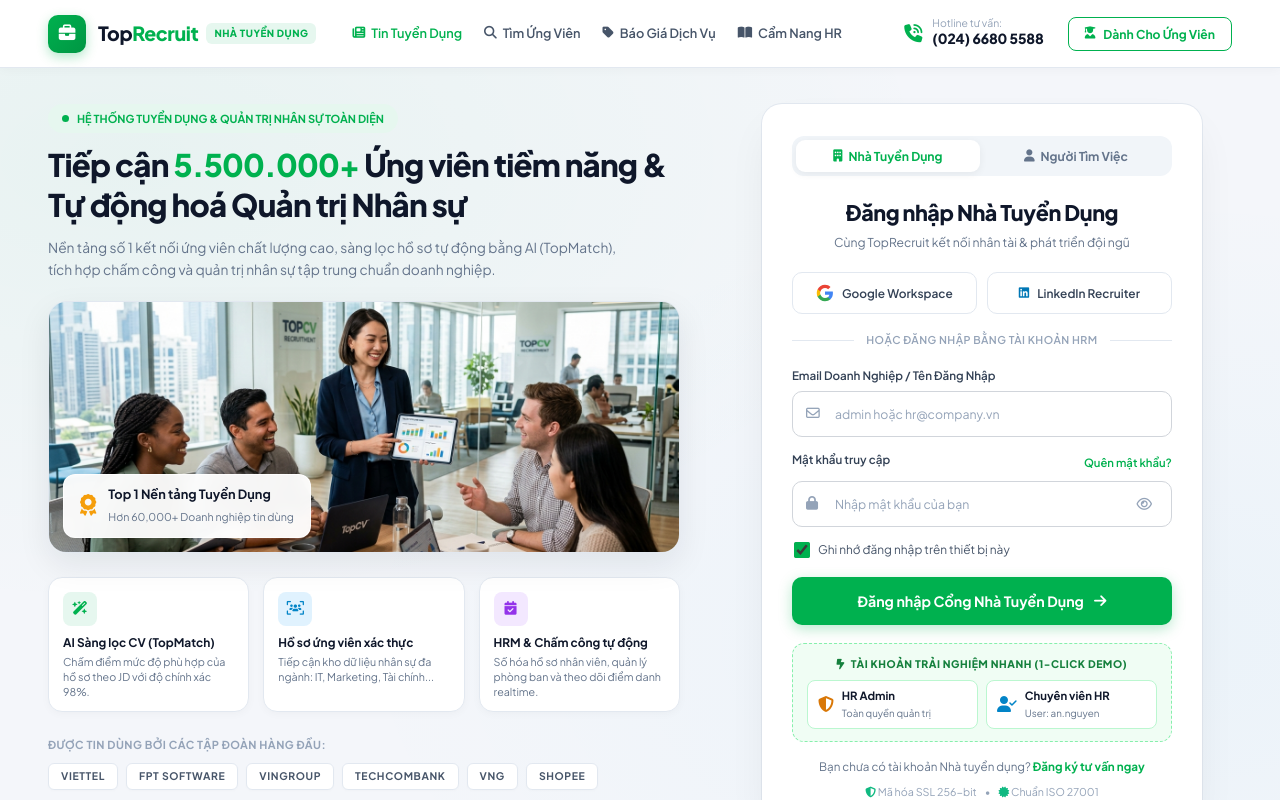
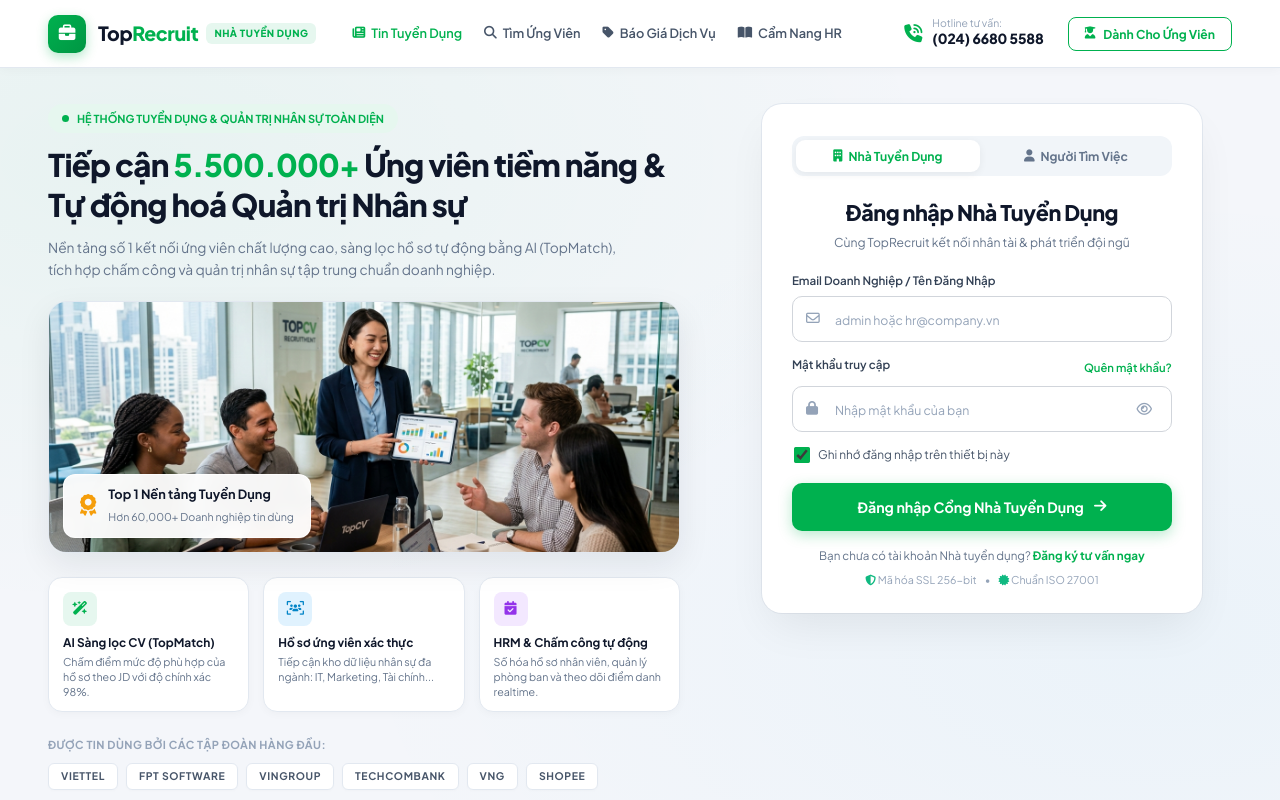
Before and after one commit to Qtruong26/H-th-ng-Qu-n-l-Nh-n-s-HRM-, a website: page app/src/public/index.html in a window 1280 px wide. Shown: the top 800 px of the page. Drawn offline with nearby package versions, Linux system fonts and the light colour scheme.

Commit message:
feat: remove SSO buttons and 1-Click demo accounts from login card

```diff
--- a/app/src/public/index.html
+++ b/app/src/public/index.html
@@ -140,22 +140,6 @@
               <p class="form-desc">Cùng TopRecruit kết nối nhân tài &amp; phát triển đội ngũ</p>
             </div>
 
-            <!-- Single Sign-On Buttons -->
-            <div class="sso-button-group">
-              <button type="button" class="btn-sso-item" id="btn-sso-google">
-                <svg width="18" height="18" viewBox="0 0 24 24"><path fill="#4285F4" d="M22.56 12.25c0-.78-.07-1.53-.2-2.25H12v4.26h5.92c-.26 1.37-1.04 2.53-2.21 3.31v2.77h3.57c2.08-1.92 3.28-4.74 3.28-8.09z"/><path fill="#34A853" d="M12 23c2.97 0 5.46-.98 7.28-2.66l-3.57-2.77c-.98.66-2.23 1.06-3.71 1.06-2.86 0-5.29-1.93-6.16-4.53H2.18v2.84C3.99 20.53 7.7 23 12 23z"/><path fill="#FBBC05" d="M5.84 14.09c-.22-.66-.35-1.36-.35-2.09s.13-1.43.35-2.09V7.06H2.18C1.43 8.55 1 10.22 1 12s.43 3.45 1.18 4.94l2.85-2.22.81-.63z"/><path fill="#EA4335" d="M12 5.38c1.62 0 3.06.56 4.21 1.64l3.15-3.15C17.45 2.09 14.97 1 12 1 7.7 1 3.99 3.47 2.18 7.06l3.66 2.84c.87-2.6 3.3-4.52 6.16-4.52z"/></svg>
-                <span>Google Workspace</span>
-              </button>
-              <button type="button" class="btn-sso-item" id="btn-sso-linkedin">
-                <i class="fa-brands fa-linkedin" style="color: #0077b5;"></i>
-                <span>LinkedIn Recruiter</span>
-              </button>
-            </div>
-
-            <div class="sso-divider-text">
-              <span>hoặc đăng nhập bằng tài khoản HRM</span>
-            </div>
-
             <div id="login-error-alert" class="alert-error" style="display: none;"></div>
 
             <form id="login-form">
@@ -197,29 +181,6 @@
                 <i class="fa-solid fa-arrow-right"></i>
               </button>
             </form>
-
-            <!-- 1-Click Fast Login cho Giám Khảo & Kiểm Thử -->
-            <div class="demo-login-card">
-              <div class="demo-card-title">
-                <i class="fa-solid fa-bolt-lightning"></i> TÀI KHOẢN TRẢI NGHIỆM NHANH (1-CLICK DEMO)
-              </div>
-              <div class="demo-buttons-row">
-                <button type="button" class="btn-demo-chip btn-demo-admin" id="btn-quick-admin">
-                  <i class="fa-solid fa-shield-halved"></i>
-                  <div class="chip-info">
-                    <strong>HR Admin</strong>
-                    <span>Toàn quyền quản trị</span>
-                  </div>
-                </button>
-                <button type="button" class="btn-demo-chip btn-demo-user" id="btn-quick-user-an">
-                  <i class="fa-solid fa-user-check"></i>
-                  <div class="chip-info">
-                    <strong>Chuyên viên HR</strong>
-                    <span>User: an.nguyen</span>
-                  </div>
-                </button>
-              </div>
-            </div>
 
             <!-- Chân card -->
             <div class="recruit-card-footer">
```
